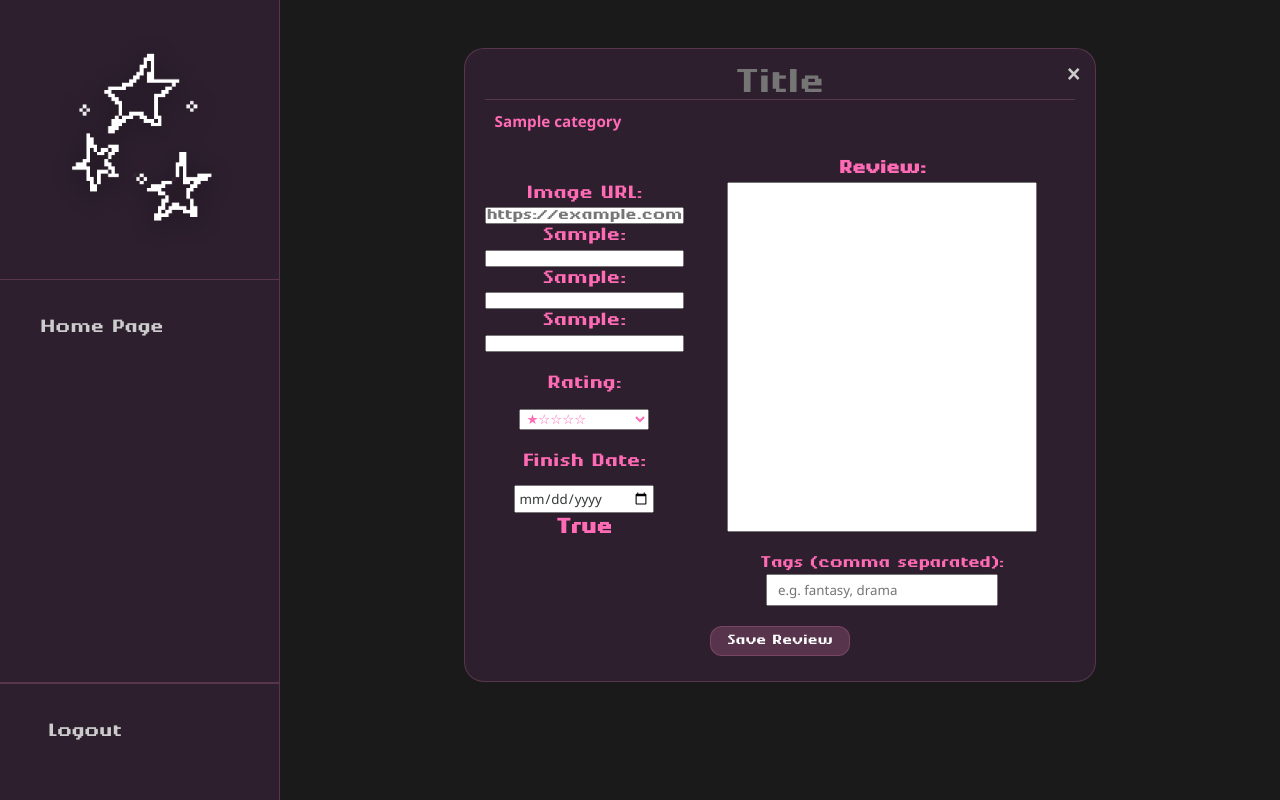
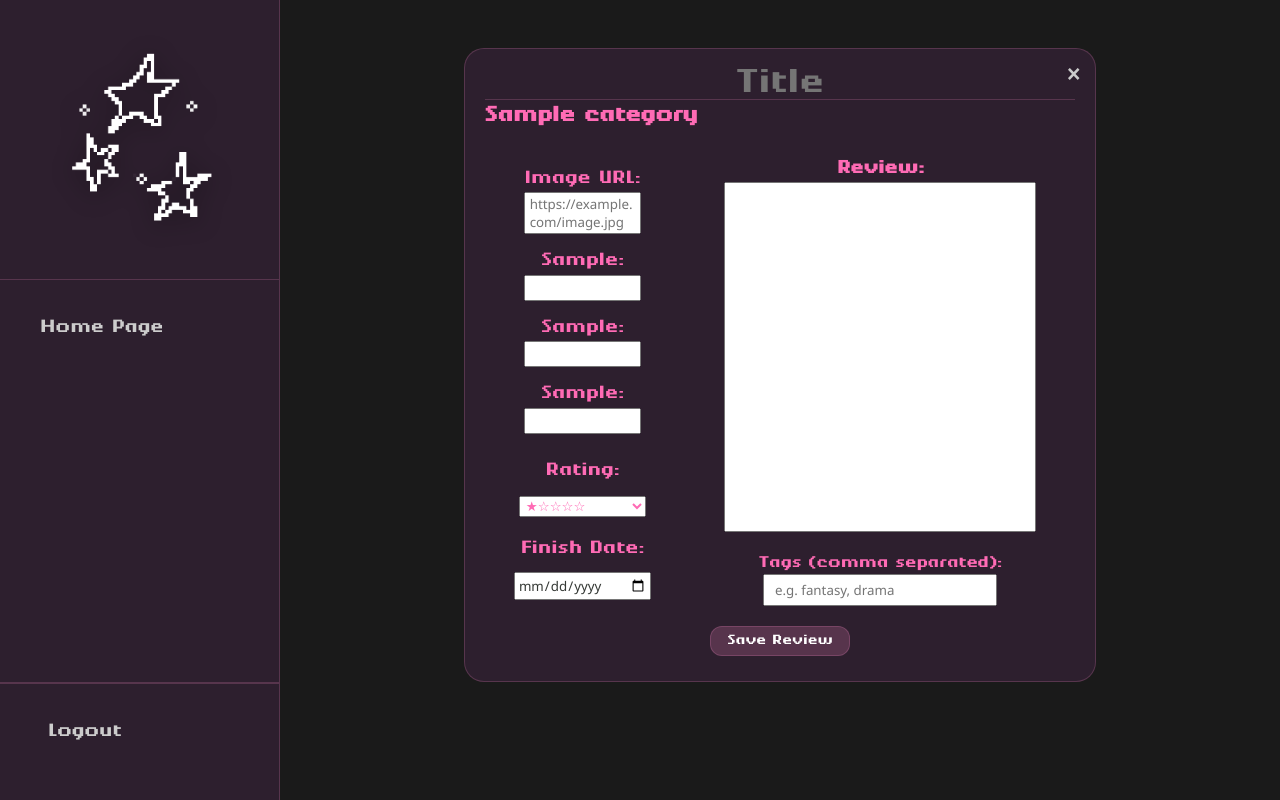
Before and after one commit to mariamsa02/ReviewApp, a Flask app: page /custom-review/1 in a window 1280 px wide. Run offline with Flask 3, Linux system fonts and the light colour scheme; a user stored in the database is signed in; tables that the repository leaves empty hold one stand-in row (values such as "Sample post").

Commit message:
Custom category/reviews refinement and bug fixing

```diff
--- a/flask_app/routes.py
+++ b/flask_app/routes.py
@@ -66,7 +66,7 @@ def custom():
         field1 = request.form.get('field1', '').strip()
         field2 = request.form.get('field2', '').strip()
         field3 = request.form.get('field3', '').strip()
-        has_date = request.form.get('has-date')
+        has_date = request.form.get('has-date-input') == 'true'
 
         saved_category = Category(
             name=name,
@@ -90,6 +90,46 @@ def custom():
 @login_required
 def save_custom_review(category_id):
     category = Category.query.get_or_404(category_id)
+
+    if request.method == 'POST':
+        title = request.form.get('title')
+        category_name = category.name
+        content = request.form.get('review_text')
+        rating = request.form.get('rating', 1)
+        image_url = request.form.get('image_url')
+        if request.form.get('date_finished'):
+            date_finished = request.form.get('date_finished')
+        else:
+            date_finished = ""
+
+        custom_fields = {}
+        if category.field1:
+            custom_fields[category.field1] = request.form.get(category.field1, "")
+        if category.field2:
+            custom_fields[category.field2] = request.form.get(category.field2, "")
+        if category.field3:
+            custom_fields[category.field3] = request.form.get(category.field3, "")
+
+        saved_review = Review(
+            title=title,
+            category=category_name,
+            content=content,
+            rating=int(rating),
+            image_url=image_url,
+            date_finished = date_finished,
+            # Save as a string
+            custom_data=json.dumps(custom_fields),
+            # Connects to the logged-in user
+            author=current_user
+        )
+
+        # save and commit
+        db.session.add(saved_review)
+        db.session.commit()
+
+        # flash('Review created!', 'success')
+        return redirect(url_for('home'))
+
     return render_template('custom_review.html', category=category)
 
 
--- a/flask_app/static/custom_category.js
+++ b/flask_app/static/custom_category.js
@@ -45,13 +45,11 @@ hasDateBtn.addEventListener('click', function() {
 
     if (hasDate) {
         hasDateBtn.style.background = "var(--border-color)";
-                // TESTING
-                console.log(hasDate)
+
 
     } else {
         hasDateBtn.style.background = "var(--bg-overlay)";
-        // TESTING
-        console.log(hasDate)
+
     }
 
 });
--- a/flask_app/static/style.css
+++ b/flask_app/static/style.css
@@ -268,7 +268,10 @@ cursor: pointer;
     cursor: pointer;
     transition: transform 0.2s ease, border-color 0.2s;
     overflow: hidden;
-    display: block;
+    /*display: block;*/
+    display: flex;
+    flex-direction: column;
+
 }
 
 .review:hover {
@@ -318,6 +321,8 @@ cursor: pointer;
     gap: 8px;
     margin-bottom: 8px;
     font-size: 0.8rem;
+    margin-top: auto;
+
 
 }
 
@@ -704,17 +709,6 @@ cursor: pointer;
     flex: 2;
   }
 
-  #review-text {
-    width: 80%;
-    height: 350px;
-
-  }
-
-
-  #tags-input {
-    width: 60%;
-  }
-
 
 .review-form {
     text-align: center;
@@ -730,12 +724,6 @@ cursor: pointer;
 
 .title {
     font-size: 30px;
-}
-
-
-.tags-label {
-    font-size: 14px;
-    margin-top: 10px;
 }
 
 
@@ -762,6 +750,8 @@ cursor: pointer;
 }
 
 #review-text {
+  width: 80%;
+  height: 350px;
    font-family: var(--font-body);
    font-size: 0.9rem;
    font-weight: 500;
@@ -773,6 +763,11 @@ cursor: pointer;
 
   }
 
+.tags-label {
+    font-size: 14px;
+    margin-top: 10px;
+}
+
 .tags-input {
     width: 60%;
     text-align: left;
@@ -783,6 +778,49 @@ cursor: pointer;
 
 
   }
+
+/* FOR CUSTOM CATEGORY REVIEWS*/
+.fields-input {
+    width: 60%;
+    text-align: left;
+    padding: 2px 5px;
+    font-family: var(--font-body);
+    color: var(--text-dark);
+    font-weight: 500;
+    margin-bottom: 5px;
+}
+
+.image-input {
+    width: 60%;
+    height: 100px
+    text-align: left;
+    padding: 2px 5px;
+    font-family: var(--font-body);
+    color: var(--text-dark);
+    font-weight: 500;
+    margin-bottom: 5px;
+       resize: none;
+
+}
+
+.custom-media-left {
+    margin-top: 25px;
+    flex: 1;
+    display: flex;
+    flex-direction: column;
+    align-items: center;
+    text-align: center;
+}
+
+.custom-labels {
+display: block;
+margin-top: 10px;
+}
+
+.show-category {
+    font-family: var(--font-main);
+    display: flex;
+}
 
 /* FOR EDITING */
 .title-input {
--- a/flask_app/templates/custom_category.html
+++ b/flask_app/templates/custom_category.html
@@ -60,7 +60,7 @@
                 <h3 class="category-title">Create Custom Category</h3>
 
                 <h3 class="category-label">Category Name:</h3>
-                <input type="text" name="category-name" class="category-name">
+                <input type="text" name="category-name" class="category-name" required>
 
                 <div class ="fields">
 
--- a/flask_app/templates/custom_review.html
+++ b/flask_app/templates/custom_review.html
@@ -43,33 +43,34 @@
     <div class ="form-container">
 
 <div class="review-form">
-        <form method="POST" action="/new">
+        <form method="POST" action="/custom-review/{{ category.id }}">
 
         <div class="review-header">
-            <input type="text" name="title" placeholder="Title" class="title-input">
-            <h3 class="category-name">{{category.name}}</h3>
+            <input type="text" name="title" placeholder="Title" class="title-input" required>
     <span class="review-close">
         <a id="review-close" href="{{url_for('search')}}">&times;</a>
     </span>
 
+            <h3 class="show-category">{{category.name}}</h3>
+
             <div class="media-flex">
                <!-- Left Column: Poster/Cover, Rating, Dates -->
-                <div class="media-left">
+                <div class="custom-media-left">
                     <!--image-->
-                    <label class="image-label">Image URL:</label>
-                    <input type="text" class="image_url" name="image-url" placeholder="https://example.com/image.jpg">
+                    <label class="custom-labels">Image URL:</label>
+                    <textarea class="image-input" name="image_url" placeholder="https://example.com/image.jpg"></textarea>
 
                     {% if category.field1 %}
-                    <label>{{ category.field1 }}:</label>
-                    <input type="text" name="{{ category.field1 }}">
+                        <label class="custom-labels">{{ category.field1 }}:</label>
+                        <input type="text" name="{{ category.field1 }}" class="fields-input" required>
                     {% endif %}
                     {% if category.field2 %}
-                        <label>{{ category.field2 }}:</label>
-                        <input type="text" name="{{ category.field1 }}">
+                        <label class="custom-labels">{{ category.field2 }}:</label>
+                        <input type="text" name="{{ category.field2 }}" class="fields-input" required>
                     {% endif %}
                     {% if category.field3 %}
-                        <label>{{ category.field3 }}:</label>
-                        <input type="text" name="{{ category.field1 }}">
+                        <label class="custom-labels">{{ category.field3 }}:</label>
+                        <input type="text" name="{{ category.field3 }}" class="fields-input" required>
                     {% endif %}
 
 
@@ -90,9 +91,6 @@
                         <input type="date" id="date_finished" name="date_finished" placeholder="mm/dd/yyyy"/>
                     {% endif %}
 
-                        <!--Test-->
-                        <h3>{{category.has_date_finished}}</h3>
-
 
                     </div>
                 </div>
@@ -100,7 +98,7 @@
                 <!-- Right Column: Review, Tags -->
                 <div class="media-right">
                     <h3 class="review-label">Review:</h3>
-                    <textarea id="review-text" name="review_text"></textarea>
+                    <textarea id="review-text" name="review_text" required></textarea>
 
                     <p class="tags-label">Tags (comma separated):</p>
                     <input type="text" class="tags-input" id="tags-input" placeholder="e.g. fantasy, drama" />
--- a/flask_app/templates/home.html
+++ b/flask_app/templates/home.html
@@ -99,10 +99,12 @@
                     <div id="review-container">
                         {% for review in reviews %}
                         <div class="review"
-                             onclick='openModal({{ review.title|tojson }}, {{ review.image_url|tojson }}, {{ review.content|tojson }}, {{ review.rating|tojson }}, {{ (review.date_finished or "")|tojson }}, {{ review.id }})'>
+                             onclick='openModal({{ review.title|tojson }}, {{ (review.image_url or "")|tojson }}, {{ review.content|tojson }}, {{ review.rating|tojson }}, {{ (review.date_finished or "")|tojson }}, {{ review.id }}, {{ review.custom_data|tojson }}, {{review.category|tojson }})'>
                             <h3>{{ review.title}}</h3>
                             <div class="review-content">
+                                {% if review.image_url != "" %}
                                 <img class="review-image" src="{{ review.image_url }}" alt="{{ review.title }}">
+                                {% endif %}
                                 <p>
                                     {{ review.content[:180] }}
                                     {% if review.content|length > 180 %}...{% endif %}
--- a/flask_app/templates/new.html
+++ b/flask_app/templates/new.html
@@ -76,7 +76,7 @@
                 <!-- Right Column: Review, Tags -->
                 <div class="media-right">
                     <h3 class="review-label">Review:</h3>
-                    <textarea id="review-text" name="review_text"></textarea>
+                    <textarea id="review-text" name="review_text" required></textarea>
 
                     <p class="tags-label">Tags (comma separated):</p>
                     <input type="text" class="tags-input" id="tags-input" placeholder="e.g. fantasy, drama" />
```
Also changed, not shown: flask_app/static/home.js (+42 -4 lines).
